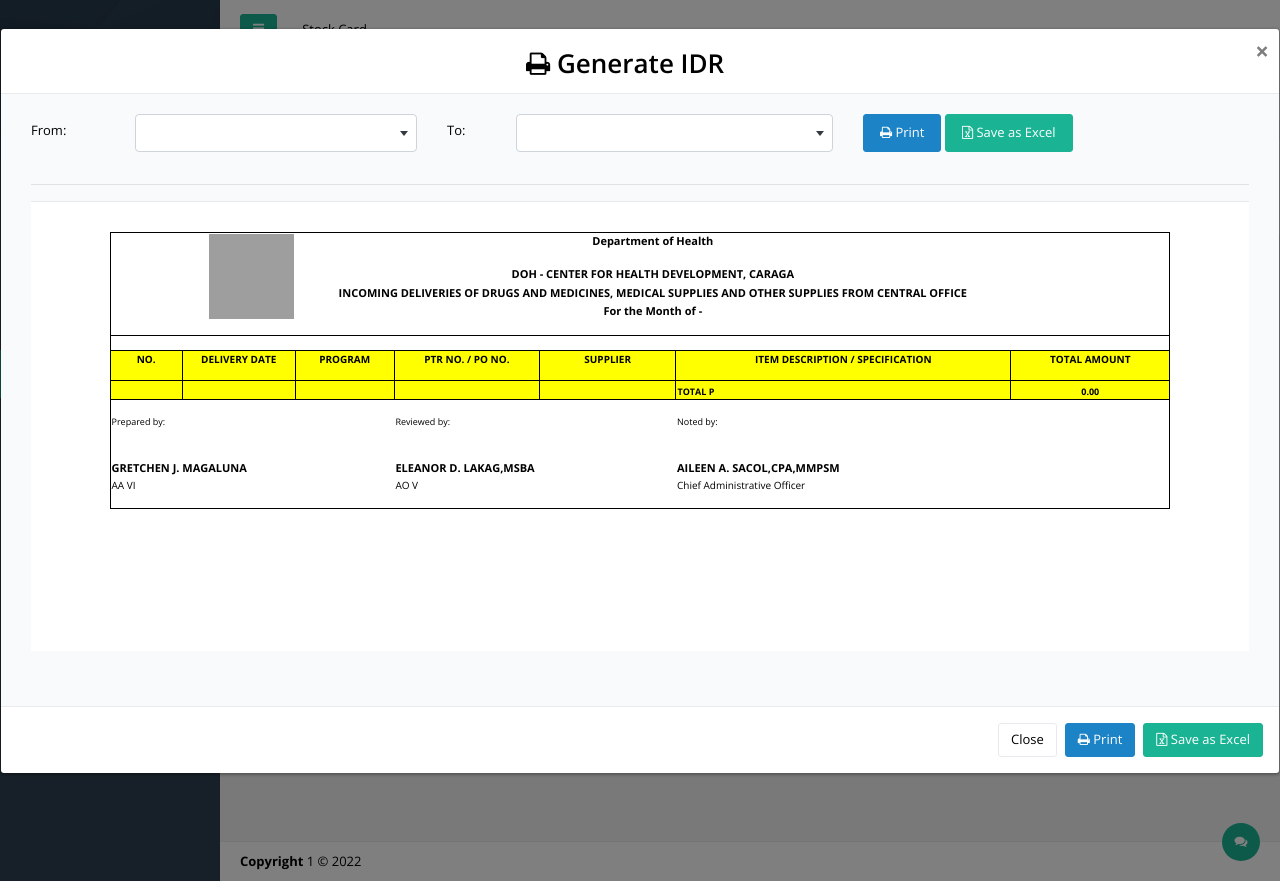
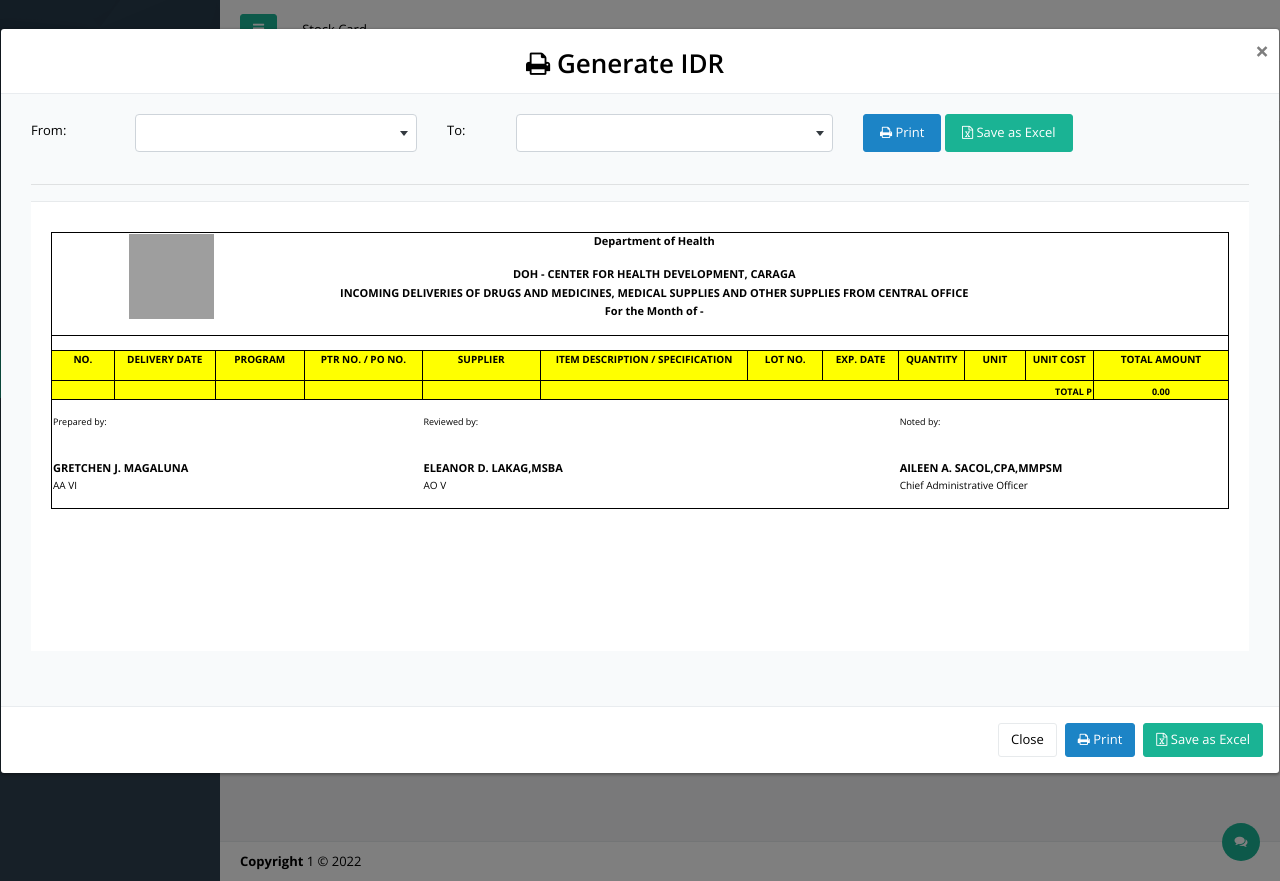
Before and after one commit to thugtech97/DOH_ROXIII_IMS, a PHP site: page /stockcard.php in a window 1280 px wide, after a click on "Incoming Delivery Report". Run offline with PHP 8.4, Linux system fonts and the light colour scheme; the visitor is signed in with stand-in values (Sample User, id 1); data that the repository does not hold is empty; some libraries are stand-ins or nearby versions; grey boxes are pictures that could not be loaded.

Commit message:
committed

```diff
--- a/js/js_sc.js
+++ b/js/js_sc.js
@@ -54,7 +54,7 @@
 		if(parseInt(from_arr[0]) <= parseInt(to_arr[0]) && parseInt(from_arr[1]) <= parseInt(to_arr[1])){
 			$("#lbl_idrfrom").html($("#from_idr option:selected").text().toUpperCase());$("#lbl_idrto").html($("#to_idr option:selected").text().toUpperCase());
 			$("#idr_tbody").html("<tr>"+
-                                    "<td colspan=\"7\"><center><h2><span><i class=\"fa fa-refresh fa-spin loader_ppe\" style=\"color: black;\"></i></span></h2></center></td>"+
+                                    "<td colspan=\"12\"><center><h2><span><i class=\"fa fa-refresh fa-spin loader_ppe\" style=\"color: black;\"></i></span></h2></center></td>"+
                                 "</tr>");
 			$.ajax({
 				type: "POST",
--- a/reports/report_idr.php
+++ b/reports/report_idr.php
@@ -57,8 +62,13 @@
         <td style="width: 59.4px; height: 12.75px; text-align: center; font-size: 10px; font-weight: bold; border-right-color: rgb(0, 0, 0); border-right-width: 1px; border-right-style: solid; background-color: rgb(255, 255, 0);">PROGRAM</td>
         <td style="width: 105px; height: 12.75px; text-align: center; font-size: 10px; font-weight: bold; border-right-color: rgb(0, 0, 0); border-right-width: 1px; border-right-style: solid; background-color: rgb(255, 255, 0);">PTR NO. / PO NO.</td>
         <td style="width: 96.6px; height: 12.75px; text-align: center; font-size: 10px; font-weight: bold; border-right-color: rgb(0, 0, 0); border-right-width: 1px; border-right-style: solid; background-color: rgb(255, 255, 0);">SUPPLIER</td>
-        <td style="width: 294.6px; height: 12.75px; text-align: center; font-size: 10px; font-weight: bold; border-right-color: rgb(0, 0, 0); border-right-width: 1px; border-right-style: solid; background-color: rgb(255, 255, 0);">ITEM DESCRIPTION / SPECIFICATION</td>
-        <td style="width: 119.4px; height: 12.75px; text-align: center; font-size: 10px; font-weight: bold; border-right-color: rgb(0, 0, 0); border-right-width: 1px; border-right-style: solid; background-color: rgb(255, 255, 0);">TOTAL AMOUNT</td>
+        <td style="width: 244.6px; height: 12.75px; text-align: center; font-size: 10px; font-weight: bold; border-right-color: rgb(0, 0, 0); border-right-width: 1px; border-right-style: solid; background-color: rgb(255, 255, 0);">ITEM DESCRIPTION / SPECIFICATION</td>
+        <td style="width: 89.4px; height: 12.75px; text-align: center; font-size: 10px; font-weight: bold; border-right-color: rgb(0, 0, 0); border-right-width: 1px; border-right-style: solid; background-color: rgb(255, 255, 0);">LOT NO.</td>
+        <td style="width: 89.4px; height: 12.75px; text-align: center; font-size: 10px; font-weight: bold; border-right-color: rgb(0, 0, 0); border-right-width: 1px; border-right-style: solid; background-color: rgb(255, 255, 0);">EXP. DATE</td>
+        <td style="width: 69.4px; height: 12.75px; text-align: center; font-size: 10px; font-weight: bold; border-right-color: rgb(0, 0, 0); border-right-width: 1px; border-right-style: solid; background-color: rgb(255, 255, 0);">QUANTITY</td>
+        <td style="width: 69.4px; height: 12.75px; text-align: center; font-size: 10px; font-weight: bold; border-right-color: rgb(0, 0, 0); border-right-width: 1px; border-right-style: solid; background-color: rgb(255, 255, 0);">UNIT</td>
+        <td style="width: 79.4px; height: 12.75px; text-align: center; font-size: 10px; font-weight: bold; border-right-color: rgb(0, 0, 0); border-right-width: 1px; border-right-style: solid; background-color: rgb(255, 255, 0);">UNIT COST</td>
+        <td style="width: 99.4px; height: 12.75px; text-align: center; font-size: 10px; font-weight: bold; border-right-color: rgb(0, 0, 0); border-right-width: 1px; border-right-style: solid; background-color: rgb(255, 255, 0);">TOTAL AMOUNT</td>
       </tr>
       <tr>
         <td style="width: 32.4px; height: 12.75px; text-align: center; font-size: 9px; font-weight: bold; border-right-color: rgb(0, 0, 0); border-bottom-color: rgb(0, 0, 0); border-left-color: rgb(0, 0, 0); border-right-width: 1px; border-bottom-width: 1px; border-left-width: 1px; border-right-style: solid; border-bottom-style: solid; border-left-style: solid; background-color: rgb(255, 255, 0);"></td>
@@ -66,7 +76,12 @@
         <td style="width: 59.4px; height: 12.75px; text-align: center; font-size: 9px; font-weight: bold; border-right-color: rgb(0, 0, 0); border-bottom-color: rgb(0, 0, 0); border-right-width: 1px; border-bottom-width: 1px; border-right-style: solid; border-bottom-style: solid; background-color: rgb(255, 255, 0);"></td>
         <td style="width: 105px; height: 12.75px; text-align: center; font-size: 9px; font-weight: bold; border-right-color: rgb(0, 0, 0); border-bottom-color: rgb(0, 0, 0); border-right-width: 1px; border-bottom-width: 1px; border-right-style: solid; border-bottom-style: solid; background-color: rgb(255, 255, 0);"></td>
         <td style="width: 96.6px; height: 12.75px; text-align: center; font-size: 9px; font-weight: bold; border-right-color: rgb(0, 0, 0); border-bottom-color: rgb(0, 0, 0); border-right-width: 1px; border-bottom-width: 1px; border-right-style: solid; border-bottom-style: solid; background-color: rgb(255, 255, 0);"></td>
-        <td style="width: 294.6px; height: 12.75px; text-align: center; font-size: 9px; font-weight: bold; border-right-color: rgb(0, 0, 0); border-bottom-color: rgb(0, 0, 0); border-right-width: 1px; border-bottom-width: 1px; border-right-style: solid; border-bottom-style: solid; background-color: rgb(255, 255, 0);"></td>
+        <td style="width: 59.4px; height: 12.75px; text-align: center; font-size: 9px; font-weight: bold; border-right-color: rgb(0, 0, 0); border-bottom-color: rgb(0, 0, 0); border-right-width: 1px; border-bottom-width: 1px; border-right-style: solid; border-bottom-style: solid; background-color: rgb(255, 255, 0);"></td>
+        <td style="width: 59.4px; height: 12.75px; text-align: center; font-size: 9px; font-weight: bold; border-right-color: rgb(0, 0, 0); border-bottom-color: rgb(0, 0, 0); border-right-width: 1px; border-bottom-width: 1px; border-right-style: solid; border-bottom-style: solid; background-color: rgb(255, 255, 0);"></td>
+        <td style="width: 59.4px; height: 12.75px; text-align: center; font-size: 9px; font-weight: bold; border-right-color: rgb(0, 0, 0); border-bottom-color: rgb(0, 0, 0); border-right-width: 1px; border-bottom-width: 1px; border-right-style: solid; border-bottom-style: solid; background-color: rgb(255, 255, 0);"></td>
+        <td style="width: 59.4px; height: 12.75px; text-align: center; font-size: 9px; font-weight: bold; border-right-color: rgb(0, 0, 0); border-bottom-color: rgb(0, 0, 0); border-right-width: 1px; border-bottom-width: 1px; border-right-style: solid; border-bottom-style: solid; background-color: rgb(255, 255, 0);"></td>
+        <td style="width: 59.4px; height: 12.75px; text-align: center; font-size: 9px; font-weight: bold; border-right-color: rgb(0, 0, 0); border-bottom-color: rgb(0, 0, 0); border-right-width: 1px; border-bottom-width: 1px; border-right-style: solid; border-bottom-style: solid; background-color: rgb(255, 255, 0);"></td>
+        <td style="width: 59.4px; height: 12.75px; text-align: center; font-size: 9px; font-weight: bold; border-right-color: rgb(0, 0, 0); border-bottom-color: rgb(0, 0, 0); border-right-width: 1px; border-bottom-width: 1px; border-right-style: solid; border-bottom-style: solid; background-color: rgb(255, 255, 0);"></td>
         <td style="width: 119.4px; height: 12.75px; text-align: center; font-size: 9px; font-weight: bold; border-right-color: rgb(0, 0, 0); border-bottom-color: rgb(0, 0, 0); border-right-width: 1px; border-bottom-width: 1px; border-right-style: solid; border-bottom-style: solid; background-color: rgb(255, 255, 0);"></td>
       </tr>
     </tbody>
@@ -80,35 +95,35 @@
         <td style="width: 59.4px; height: 18.75px; text-align: center; font-size: 9px; vertical-align: bottom; border-right-color: rgb(0, 0, 0); border-bottom-color: rgb(0, 0, 0); border-right-width: 1px; border-bottom-width: 1px; border-right-style: solid; border-bottom-style: solid; background-color: rgb(255, 255, 0);"></td>
         <td style="width: 105px; height: 18.75px; text-align: center; font-size: 9px; vertical-align: bottom; border-right-color: rgb(0, 0, 0); border-bottom-color: rgb(0, 0, 0); border-right-width: 1px; border-bottom-width: 1px; border-right-style: solid; border-bottom-style: solid; background-color: rgb(255, 255, 0);"></td>
         <td style="width: 96.6px; height: 18.75px; text-align: center; font-size: 9px; vertical-align: bottom; border-right-color: rgb(0, 0, 0); border-bottom-color: rgb(0, 0, 0); border-right-width: 1px; border-bottom-width: 1px; border-right-style: solid; border-bottom-style: solid; background-color: rgb(255, 255, 0);"></td>
-        <td style="width: 294.6px; height: 18.75px; text-align: left; font-size: 9px; font-weight: bold; vertical-align: bottom; border-right-color: rgb(0, 0, 0); border-bottom-color: rgb(0, 0, 0); border-right-width: 1px; border-bottom-width: 1px; border-right-style: solid; border-bottom-style: solid; background-color: rgb(255, 255, 0);">TOTAL P</td>
+        <td colspan="6" style="width: 294.6px; height: 18.75px; text-align: right; font-size: 9px; font-weight: bold; vertical-align: bottom; border-right-color: rgb(0, 0, 0); border-bottom-color: rgb(0, 0, 0); border-right-width: 1px; border-bottom-width: 1px; border-right-style: solid; border-bottom-style: solid; background-color: rgb(255, 255, 0);">TOTAL P</td>
         <td style="width: 119.4px; height: 18.75px; text-align: center; font-size: 9px; font-weight: bold; vertical-align: bottom; border-right-color: rgb(0, 0, 0); border-bottom-color: rgb(0, 0, 0); border-right-width: 1px; border-bottom-width: 1px; border-right-style: solid; border-bottom-style: solid; background-color: rgb(255, 255, 0);"><span id="idr_gtotal">0.00</span></td>
       </tr>
       <tr>
-        <td colspan="7" style="width: 32.4px; height: 14.5px; text-align: center; font-size: 8px; vertical-align: bottom; border-left-color: rgb(0, 0, 0); border-left-width: 1px; border-left-style: solid; border-right-color: rgb(0, 0, 0); border-right-width: 1px; border-right-style: solid;"></td>
+        <td colspan="12" style="width: 32.4px; height: 14.5px; text-align: center; font-size: 8px; vertical-align: bottom; border-left-color: rgb(0, 0, 0); border-left-width: 1px; border-left-style: solid; border-right-color: rgb(0, 0, 0); border-right-width: 1px; border-right-style: solid;"></td>
       </tr>
       <tr>
-        <td colspan="3" style="width: 32.4px; height: 14.5px; text-align: left; font-size: 9px; vertical-align: bottom; border-left-color: rgb(0, 0, 0); border-left-width: 1px; border-left-style: solid;">Prepared by:</td>
-        <td colspan="2" style="width: 105px; height: 14.5px; text-align: left; font-size: 9px; vertical-align: bottom;">Reviewed by:</td>
-        <td colspan="2" style="width: 294.6px; height: 14.5px; text-align: left; font-size: 9px; vertical-align: bottom;border-right-color: rgb(0, 0, 0); border-right-width: 1px; border-right-style: solid;">Noted by:</td>
+        <td colspan="4" style="width: 32.4px; height: 14.5px; text-align: left; font-size: 9px; vertical-align: bottom; border-left-color: rgb(0, 0, 0); border-left-width: 1px; border-left-style: solid;">Prepared by:</td>
+        <td colspan="4" style="width: 105px; height: 14.5px; text-align: left; font-size: 9px; vertical-align: bottom;">Reviewed by:</td>
+        <td colspan="4" style="width: 294.6px; height: 14.5px; text-align: left; font-size: 9px; vertical-align: bottom;border-right-color: rgb(0, 0, 0); border-right-width: 1px; border-right-style: solid;">Noted by:</td>
       </tr>
       <tr>
-        <td colspan="7" style="width: 32.4px; height: 14.5px; text-align: center; font-size: 11px; vertical-align: bottom; border-left-color: rgb(0, 0, 0); border-left-width: 1px; border-left-style: solid;border-right-color: rgb(0, 0, 0); border-right-width: 1px; border-right-style: solid;"></td>
+        <td colspan="12" style="width: 32.4px; height: 14.5px; text-align: center; font-size: 11px; vertical-align: bottom; border-left-color: rgb(0, 0, 0); border-left-width: 1px; border-left-style: solid;border-right-color: rgb(0, 0, 0); border-right-width: 1px; border-right-style: solid;"></td>
       </tr>
       <tr>
-        <td colspan="7" style="width: 32.4px; height: 14.5px; text-align: center; font-size: 9px; font-weight: bold; vertical-align: bottom; border-left-color: rgb(0, 0, 0); border-left-width: 1px; border-left-style: solid;border-right-color: rgb(0, 0, 0); border-right-width: 1px; border-right-style: solid;"></td>
+        <td colspan="12" style="width: 32.4px; height: 14.5px; text-align: center; font-size: 9px; font-weight: bold; vertical-align: bottom; border-left-color: rgb(0, 0, 0); border-left-width: 1px; border-left-style: solid;border-right-color: rgb(0, 0, 0); border-right-width: 1px; border-right-style: solid;"></td>
       </tr>
       <tr>
-        <td colspan="3" style="width: 32.4px; height: 14.5px; text-align: left; font-size: 11px; font-weight: bold; vertical-align: bottom; border-left-color: rgb(0, 0, 0); border-left-width: 1px; border-left-style: solid;">GRETCHEN J. MAGALUNA</td>
-        <td colspan="2" style="width: 105px; height: 14.5px; text-align: left; font-size: 11px; font-weight: bold; vertical-align: bottom;">ELEANOR D. LAKAG,MSBA</td>
-        <td colspan="2" style="width: 294.6px; height: 14.5px; text-align: left; font-size: 11px; font-weight: bold; vertical-align: bottom;border-right-color: rgb(0, 0, 0); border-right-width: 1px; border-right-style: solid;">AILEEN A. SACOL,CPA,MMPSM</td>
+        <td colspan="4" style="width: 32.4px; height: 14.5px; text-align: left; font-size: 11px; font-weight: bold; vertical-align: bottom; border-left-color: rgb(0, 0, 0); border-left-width: 1px; border-left-style: solid;">GRETCHEN J. MAGALUNA</td>
+        <td colspan="4" style="width: 105px; height: 14.5px; text-align: left; font-size: 11px; font-weight: bold; vertical-align: bottom;">ELEANOR D. LAKAG,MSBA</td>
+        <td colspan="4" style="width: 294.6px; height: 14.5px; text-align: left; font-size: 11px; font-weight: bold; vertical-align: bottom;border-right-color: rgb(0, 0, 0); border-right-width: 1px; border-right-style: solid;">AILEEN A. SACOL,CPA,MMPSM</td>
       </tr>
       <tr>
-        <td colspan="3" style="width: 32.4px; height: 14.5px; text-align: left; font-size: 10px; vertical-align: bottom; border-left-color: rgb(0, 0, 0); border-left-width: 1px; border-left-style: solid;">AA VI</td>
-        <td colspan="2" style="width: 105px; height: 14.5px; text-align: left; font-size: 10px; vertical-align: bottom;">AO V</td>
-        <td colspan="2" style="width: 294.6px; height: 14.5px; text-align: left; font-size: 10px; vertical-align: bottom;border-right-color: rgb(0, 0, 0); border-right-width: 1px; border-right-style: solid;">Chief Administrative Officer</td>
+        <td colspan="4" style="width: 32.4px; height: 14.5px; text-align: left; font-size: 10px; vertical-align: bottom; border-left-color: rgb(0, 0, 0); border-left-width: 1px; border-left-style: solid;">AA VI</td>
+        <td colspan="4" style="width: 105px; height: 14.5px; text-align: left; font-size: 10px; vertical-align: bottom;">AO V</td>
+        <td colspan="4" style="width: 294.6px; height: 14.5px; text-align: left; font-size: 10px; vertical-align: bottom;border-right-color: rgb(0, 0, 0); border-right-width: 1px; border-right-style: solid;">Chief Administrative Officer</td>
       </tr>
       <tr>
-        <td colspan="7" style="width: 32.4px; height: 14.5px; text-align: center; font-size: 11px; vertical-align: bottom; border-bottom-color: rgb(0, 0, 0); border-left-color: rgb(0, 0, 0); border-bottom-width: 1px; border-left-width: 1px; border-bottom-style: solid; border-left-style: solid;border-right-color: rgb(0, 0, 0);border-right-width: 1px;border-right-style: solid;"></td>
+        <td colspan="12" style="width: 32.4px; height: 14.5px; text-align: center; font-size: 11px; vertical-align: bottom; border-bottom-color: rgb(0, 0, 0); border-left-color: rgb(0, 0, 0); border-bottom-width: 1px; border-left-width: 1px; border-bottom-style: solid; border-left-style: solid;border-right-color: rgb(0, 0, 0);border-right-width: 1px;border-right-style: solid;"></td>
       </tr>
     </tbody>
   </table>
--- a/supply_records/php/php_iar.php
+++ b/supply_records/php/php_iar.php
@@ -74,7 +74,7 @@
 		"end_user"=>$end_user,
 		"procurement_mode"=>$procurement_mode,
 		"inspector"=>$inspector,
-		"total_amount"=>number_format((float)$total_amount, 3)
+		"total_amount"=>number_format((float)$total_amount, 2)
 	));
 }
 
```
Also changed, not shown: other parts of reports/report_idr.php (+13 -8 lines), php/php_sc.php (+11 -4 lines).
